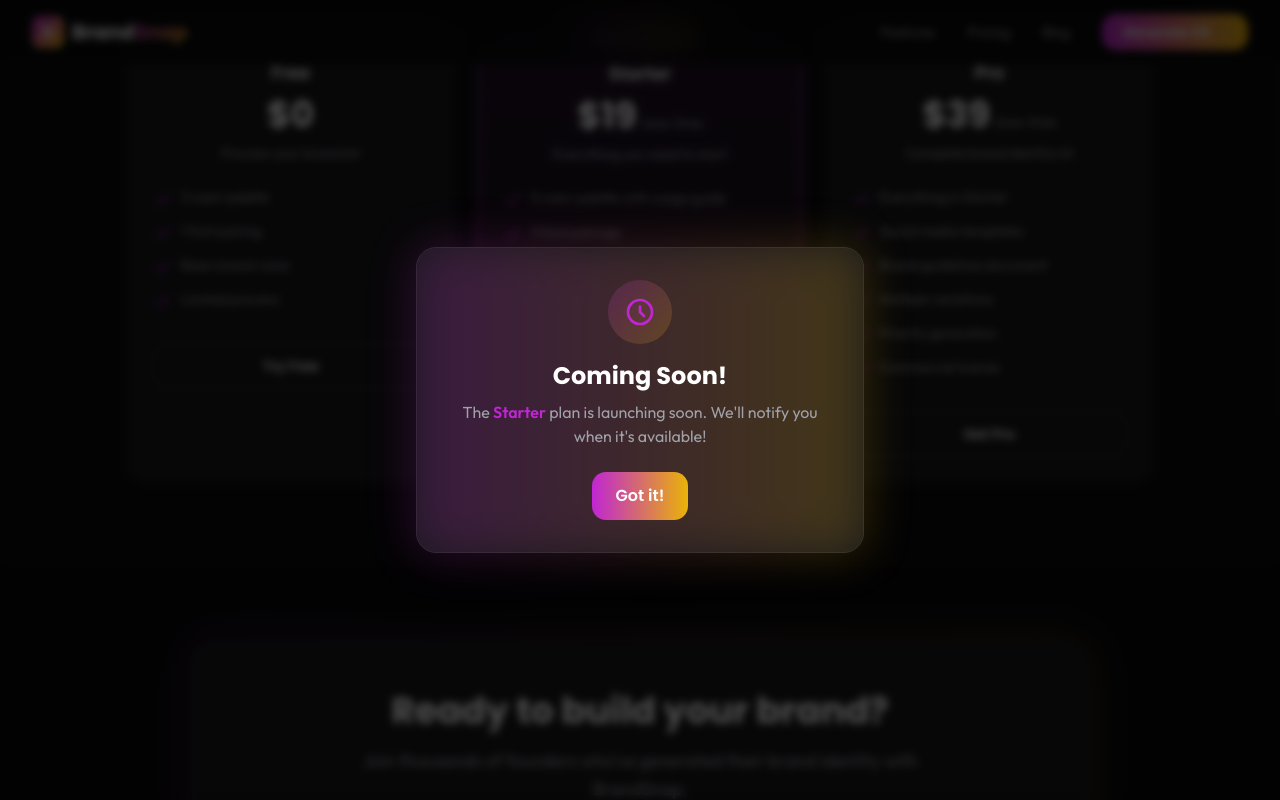
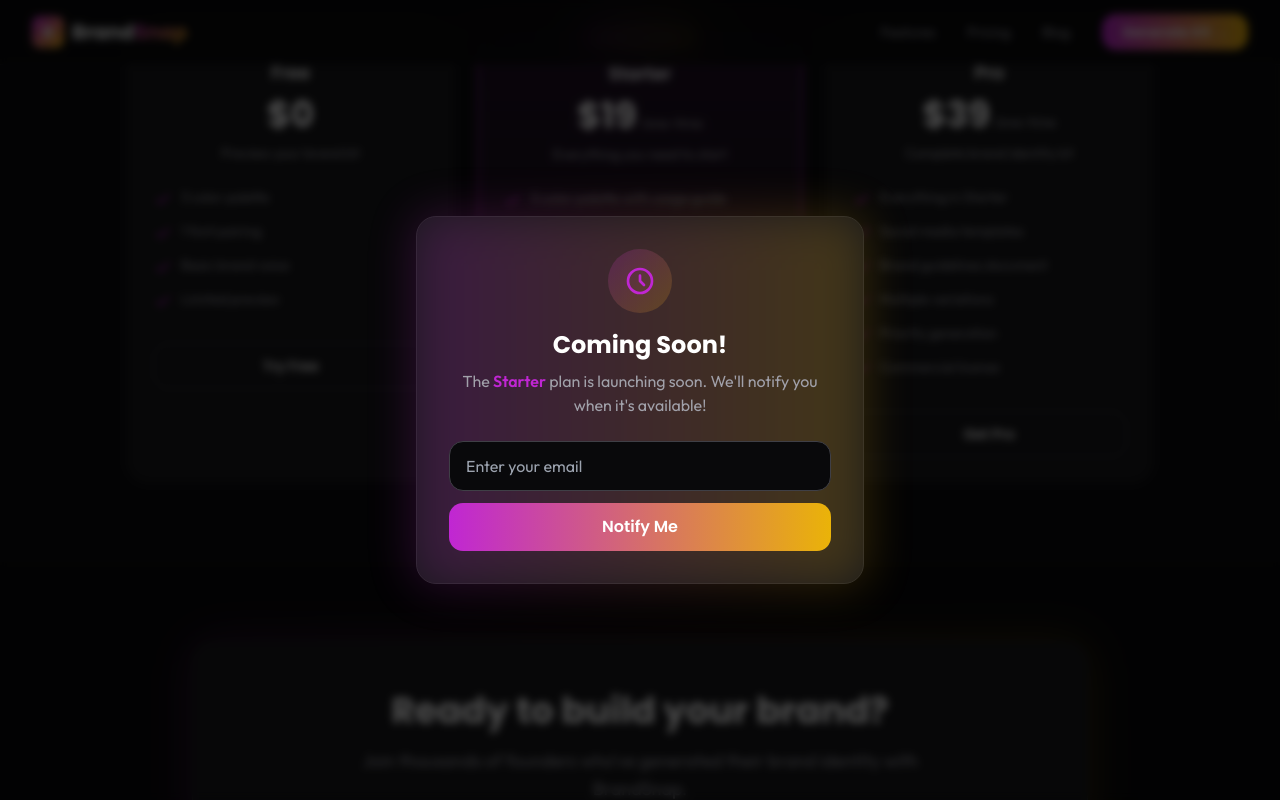
Before and after one commit to automatikstudio/brandsnap, a Next.js app: page / in a window 1280 px wide. Both pictures are taken after a click on the button "Get Starter". Shown: the part 2374-3174 px from the top of the page. Built offline with nearby package versions, Linux system fonts and the light colour scheme.

Commit message:
Add email capture to modal

```diff
--- a/package.json
+++ b/package.json
@@ -11,6 +11,7 @@
   "dependencies": {
     "@anthropic-ai/sdk": "^0.72.1",
     "@tailwindcss/typography": "^0.5.19",
+    "@vercel/analytics": "^1.6.1",
     "gray-matter": "^4.0.3",
     "marked": "^17.0.1",
     "next": "^16.1.6",
--- a/src/app/layout.tsx
+++ b/src/app/layout.tsx
@@ -1,4 +1,5 @@
 import type { Metadata } from "next";
+import { Analytics } from "@vercel/analytics/react";
 import "./globals.css";
 
 export const metadata: Metadata = {
@@ -32,6 +33,7 @@ export default function RootLayout({
     <html lang="en">
       <body className="antialiased min-h-screen bg-brand-bg">
         {children}
+        <Analytics />
       </body>
     </html>
   );
--- a/src/components/ComingSoonModal.tsx
+++ b/src/components/ComingSoonModal.tsx
@@ -1,4 +1,6 @@
 "use client";
+
+import { useState } from "react";
 
 interface ComingSoonModalProps {
   isOpen: boolean;
@@ -7,38 +9,45 @@ interface ComingSoonModalProps {
 }
 
 export default function ComingSoonModal({ isOpen, onClose, planName }: ComingSoonModalProps) {
+  const [email, setEmail] = useState("");
+  const [submitted, setSubmitted] = useState(false);
+
   if (!isOpen) return null;
+
+  const handleSubmit = async (e: React.FormEvent) => {
+    e.preventDefault();
+    if (!email) return;
+    try {
+      await fetch("http://77.42.94.208:3458/track", {
+        method: "POST",
+        headers: { "Content-Type": "application/json" },
+        body: JSON.stringify({ event: "email_capture", email, product: "brandsnap", plan: planName, timestamp: new Date().toISOString() })
+      });
+    } catch (err) { console.error(err); }
+    setSubmitted(true);
+  };
 
   return (
     <div className="fixed inset-0 z-[100] flex items-center justify-center p-4">
-      {/* Backdrop */}
       <div className="absolute inset-0 bg-black/70 backdrop-blur-sm" onClick={onClose} />
-
-      {/* Modal */}
       <div className="relative bg-brand-surface border border-zinc-800 rounded-card p-8 max-w-md w-full text-center">
-        {/* Glow effect */}
         <div className="absolute -inset-1 bg-gradient-to-r from-brand-fuchsia to-brand-yellow rounded-card opacity-20 blur-xl" />
-
         <div className="relative">
-          {/* Icon */}
           <div className="w-16 h-16 mx-auto mb-4 rounded-full bg-gradient-to-br from-brand-fuchsia/20 to-brand-yellow/20 flex items-center justify-center">
             <svg className="w-8 h-8 text-brand-fuchsia" fill="none" stroke="currentColor" viewBox="0 0 24 24">
               <path strokeLinecap="round" strokeLinejoin="round" strokeWidth={2} d="M12 8v4l3 3m6-3a9 9 0 11-18 0 9 9 0 0118 0z" />
             </svg>
           </div>
-
           <h3 className="font-heading font-bold text-2xl text-white mb-2">Coming Soon!</h3>
-          <p className="text-brand-muted font-body mb-6">
-            The <span className="text-brand-fuchsia font-semibold">{planName}</span> plan is launching soon.
-            We&apos;ll notify you when it&apos;s available!
-          </p>
-
-          <button
-            onClick={onClose}
-            className="px-6 py-3 bg-gradient-to-r from-brand-fuchsia to-brand-yellow rounded-btn font-heading font-semibold text-white hover:opacity-90 transition-opacity"
-          >
-            Got it!
-          </button>
+          <p className="text-brand-muted font-body mb-6">The <span className="text-brand-fuchsia font-semibold">{planName}</span> plan is launching soon. We&apos;ll notify you when it&apos;s available!</p>
+          {!submitted ? (
+            <form onSubmit={handleSubmit} className="space-y-3">
+              <input type="email" value={email} onChange={(e) => setEmail(e.target.value)} placeholder="Enter your email" className="w-full px-4 py-3 bg-brand-bg border border-zinc-700 rounded-btn text-white focus:outline-none focus:border-brand-fuchsia" required />
+              <button type="submit" className="w-full px-6 py-3 bg-gradient-to-r from-brand-fuchsia to-brand-yellow rounded-btn font-heading font-semibold text-white hover:opacity-90 transition-opacity">Notify Me</button>
+            </form>
+          ) : (
+            <div className="text-brand-fuchsia font-medium">✓ We&apos;ll notify you!</div>
+          )}
         </div>
       </div>
     </div>
```
Also changed, not shown: 1 other file (tests, documents, lock files or other folders).
